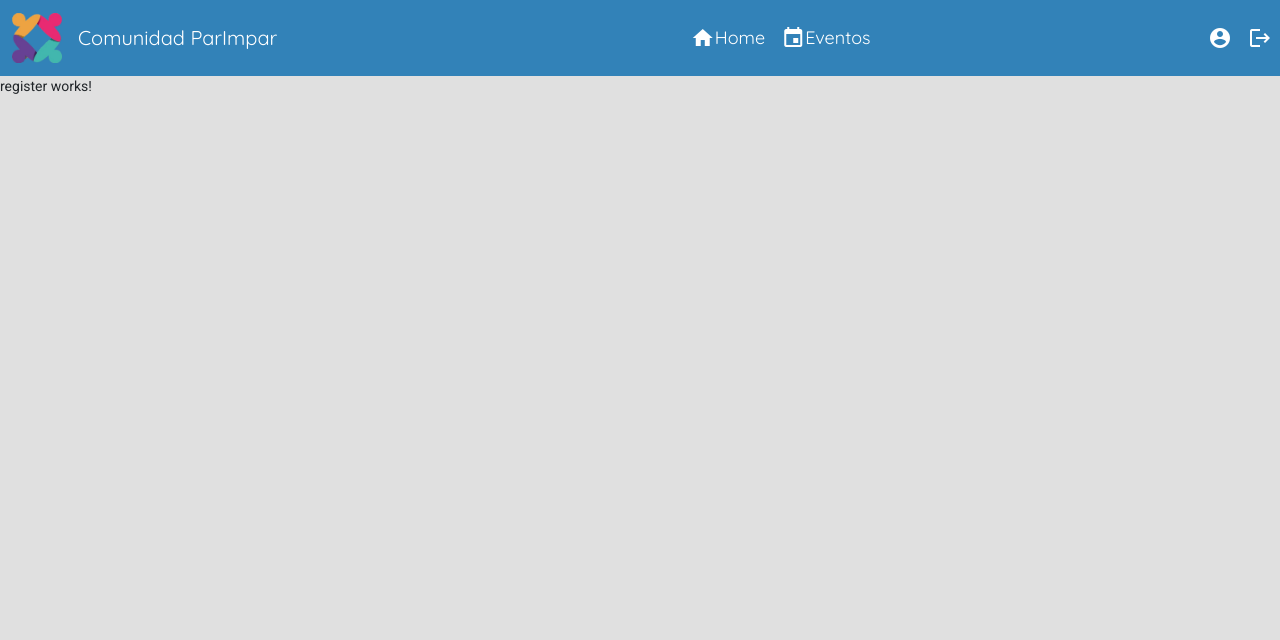
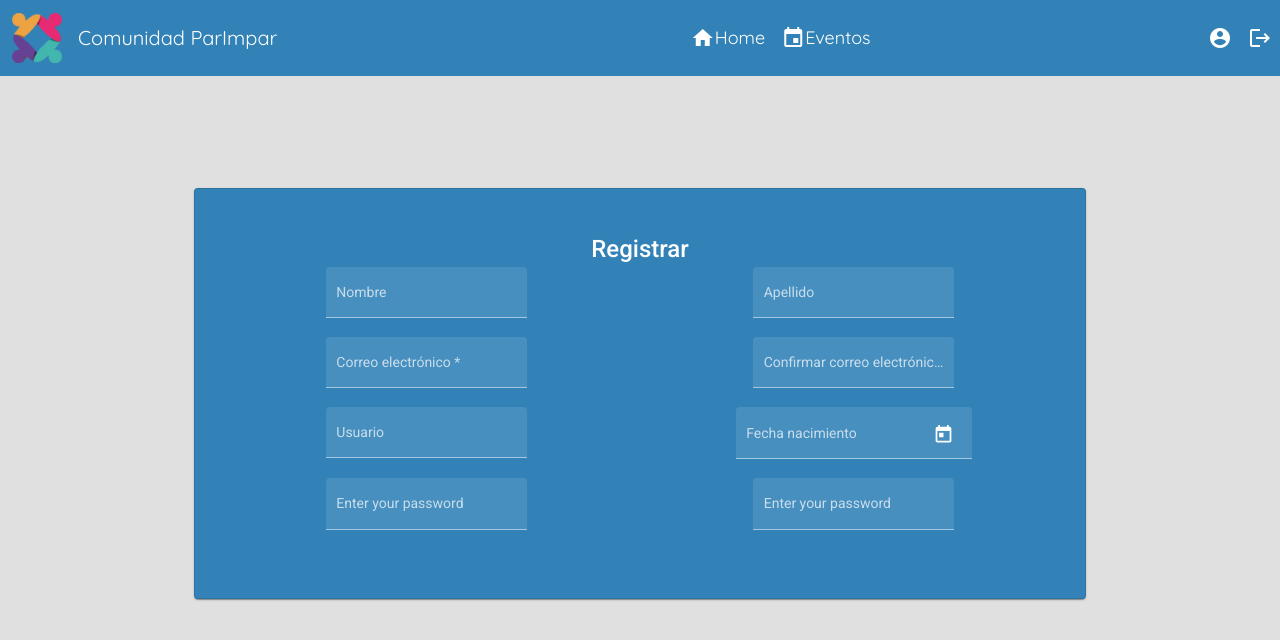
Before and after one commit to judagostino/PF2021G12, an Angular app in the folder Com_parImpar_WEB/: page /register in a window 1280 px wide. Shown: the top 640 px of the page. Built offline with nearby package versions, Linux system fonts and the light colour scheme.

Commit message:
Register front

```diff
--- a/Com_parImpar_WEB/src/app/app.module.ts
+++ b/Com_parImpar_WEB/src/app/app.module.ts
@@ -1,5 +1,5 @@
 import { BrowserModule } from '@angular/platform-browser';
-import { FormsModule } from '@angular/forms';
+import { FormsModule, ReactiveFormsModule } from '@angular/forms';
 import { APP_INITIALIZER, NgModule } from '@angular/core';
 import { HttpClientModule, HTTP_INTERCEPTORS } from '@angular/common/http'
 
@@ -31,7 +31,9 @@ import { MaterialModule } from './material/material.component';
     HttpClientModule,
     FormsModule,
     MaterialModule,
-    BrowserAnimationsModule
+    BrowserAnimationsModule,
+    ReactiveFormsModule,
+    MaterialModule
   ],
   providers: [
     ConfigService,
--- a/Com_parImpar_WEB/src/app/pages/register/register.component.html
+++ b/Com_parImpar_WEB/src/app/pages/register/register.component.html
@@ -1 +1,80 @@
-<p>register works!</p>
+<div class="container">
+  <mat-card class="card center">
+    <mat-card-title class="center">Registrar</mat-card-title>
+    <mat-card-content>
+      <form [formGroup] ="form" novalidate>
+        <div class="row">
+          <div class="col-12 col-sm-12 col-md-6 col-lg-6">
+            <mat-form-field appearance="fill">
+              <mat-label>Nombre</mat-label>
+              <input matInput>
+            </mat-form-field>
+          </div>
+          <div class="col-12 col-sm-12 col-md-6 col-lg-6">
+            <mat-form-field appearance="fill">
+              <mat-label>Apellido</mat-label>
+              <input matInput>
+            </mat-form-field>
+          </div>
+        </div>
+        <div class="row">
+          <div class="col-12 col-sm-12 col-md-6 col-lg-6">
+            <mat-form-field  appearance = "fill" >
+              <mat-label > Correo electrónico </mat-label >
+              <input  matInput  placeholder = "pat@example.com" formControlName = "email"  required >
+              <!-- <mat-error *ngIf="form.email.invalid" > {{getErrorMessage() }} </mat-error >  -->
+            </mat-form-field >
+          </div>
+          <div class="col-12 col-sm-12 col-md-6 col-lg-6">
+            <mat-form-field  appearance = "fill" >
+              <mat-label > Confirmar correo electrónico </mat-label >
+              <input  matInput  placeholder = "pat@example.com" formControlName = "email"  required >
+              <!-- <mat-error *ngIf="form.email.invalid" > {{getErrorMessage() }} </mat-error >  -->
+            </mat-form-field >
+          </div>
+        </div>
+        <div class="row">
+          <div class="col-12 col-sm-12 col-md-6 col-lg-6">
+            <mat-form-field appearance="fill">
+              <mat-label>Usuario</mat-label>
+              <input matInput>
+            </mat-form-field>
+          </div>
+          <div class="col-12 col-sm-12 col-md-6 col-lg-6">
+            <mat-form-field appearance="fill">
+              <mat-label>Fecha nacimiento</mat-label>
+              <input matInput [matDatepicker]="picker">
+              <mat-datepicker-toggle matSuffix [for]="picker"></mat-datepicker-toggle>
+              <mat-datepicker #picker></mat-datepicker>
+            </mat-form-field>
+          </div>
+        </div>
+        <div class="row">
+          <div class="col-12 col-sm-12 col-md-6 col-lg-6">
+            <mat-form-field appearance="fill">
+              <mat-label>Enter your password</mat-label>
+              <input matInput type="password">
+            </mat-form-field>
+          </div>
+          <div class="col-12 col-sm-12 col-md-6 col-lg-6">
+            <mat-form-field appearance="fill">
+              <mat-label>Enter your password</mat-label>
+              <input matInput type="password">
+            </mat-form-field>
+          </div>
+        </div>
+        <!-- recordar agregar tipos de errores en el email -->
+        <!-- <div  class = "example-container" > -->
+
+        <!-- </div > -->
+
+        <!--  -->
+        <!-- <mat-form-field hintLabel="Max 10 characters" appearance="fill">
+          <mat-label>Enter some input</mat-label>
+          <input matInput #input maxlength="10" placeholder="Ex. Nougat">
+          <mat-hint align="end">{{input.value?.length || 0}}/10</mat-hint>
+        </mat-form-field> -->
+      </form>
+    </mat-card-content>
+  </mat-card>
+</div>
--- a/Com_parImpar_WEB/src/app/pages/register/register.component.scss
+++ b/Com_parImpar_WEB/src/app/pages/register/register.component.scss
@@ -0,0 +1,9 @@
+mat-card{
+  background-color: #3282b8;
+  margin: 10%;
+  padding: 50px 30px;
+}
+
+.center{
+  text-align: center;
+}
--- a/Com_parImpar_WEB/src/app/pages/register/register.component.ts
+++ b/Com_parImpar_WEB/src/app/pages/register/register.component.ts
@@ -1,4 +1,5 @@
 import { Component, OnInit } from '@angular/core';
+import { FormBuilder, FormGroup } from '@angular/forms';
 
 @Component({
   selector: 'app-register',
@@ -7,9 +8,11 @@ import { Component, OnInit } from '@angular/core';
 })
 export class RegisterComponent implements OnInit {
 
-  constructor() { }
+  form: FormGroup
+  constructor( private formBuilder: FormBuilder) { }
 
   ngOnInit(): void {
+    this.form = this.formBuilder.group({ email: [null] })
   }
 
 }
```
Also changed, not shown: Com_parImpar_WEB/src/app/material/material.component.ts (+17 -1 lines), 7 other files (tests, documents, lock files or other folders).
